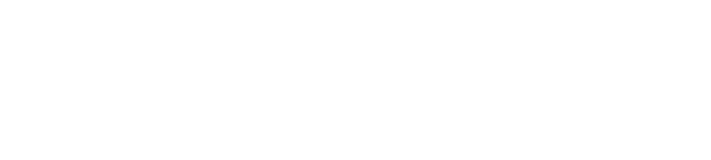
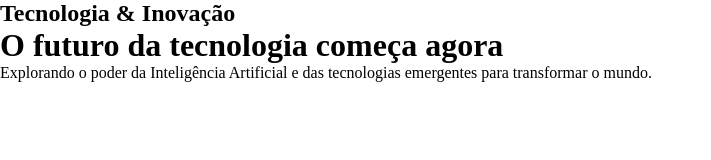
Before and after one commit to Livi4-GIT/Fronte_End_Checkpoint_2, a plain HTML site: page index.html in a window 1280 px wide. Shown: the whole page, without its empty margins (0-711 px from the left). Drawn offline with Linux system fonts and the light colour scheme.

Commit message:
inicio do projeto, ligação do css com o html mais alterações de estrutura

```diff
--- a/css/styles.css
+++ b/css/styles.css
@@ -0,0 +1,15 @@
+:root {
+
+    --sizing-height: 100vh;
+}
+
+* {
+    margin: 0;
+    padding: 0;
+    border-sizing: border-box;
+}
+
+.hero {
+    widht: 100%;
+    height: var(--sizing-height);
+}
--- a/index.html
+++ b/index.html
@@ -4,11 +4,21 @@
 <head>
     <meta charset="UTF-8">
     <meta name="viewport" content="width=device-width, initial-scale=1.0">
-    <title>Document</title>
+    <title>Cosme - Livia - Lucas - rm 576742</title>
+    <link rel="stylesheet" href="./css/styles.css">
 </head>
 
 <body>
 
+    <div class="hero">
+        <h2>Tecnologia & Inovação</h2>
+        <h1>O futuro da tecnologia começa agora</h1>
+        <p>Explorando o poder da Inteligência Artificial e das tecnologias emergentes para transformar o mundo.</p>
+
+    </div>
+
+
+
 </body>
 
 </html>
```
